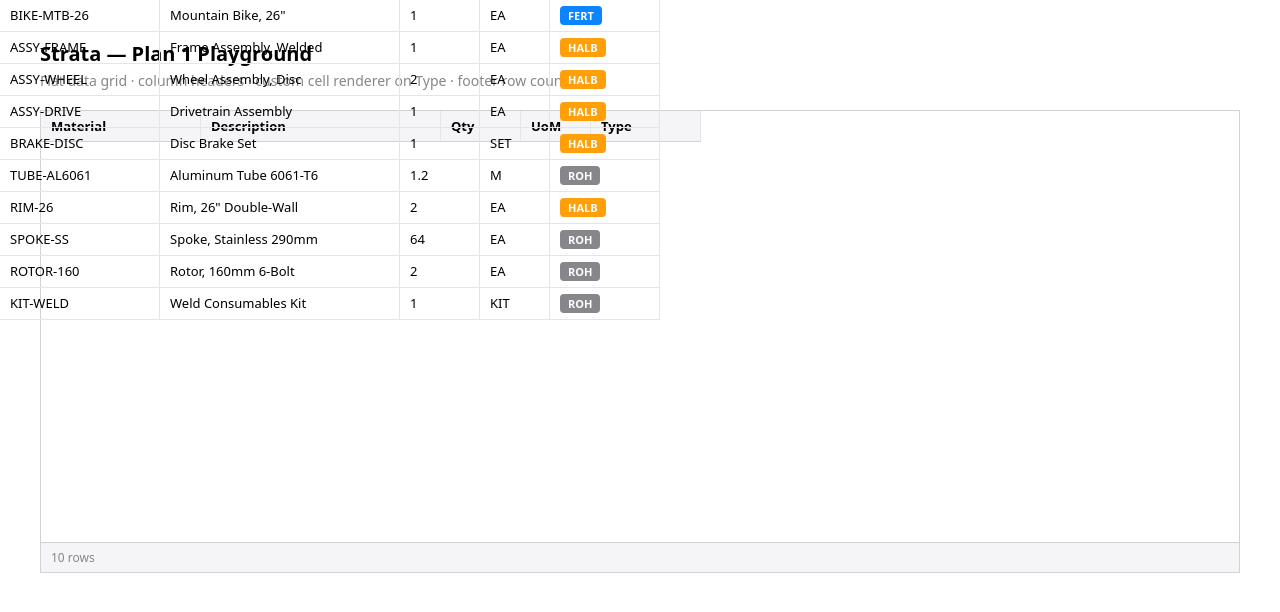
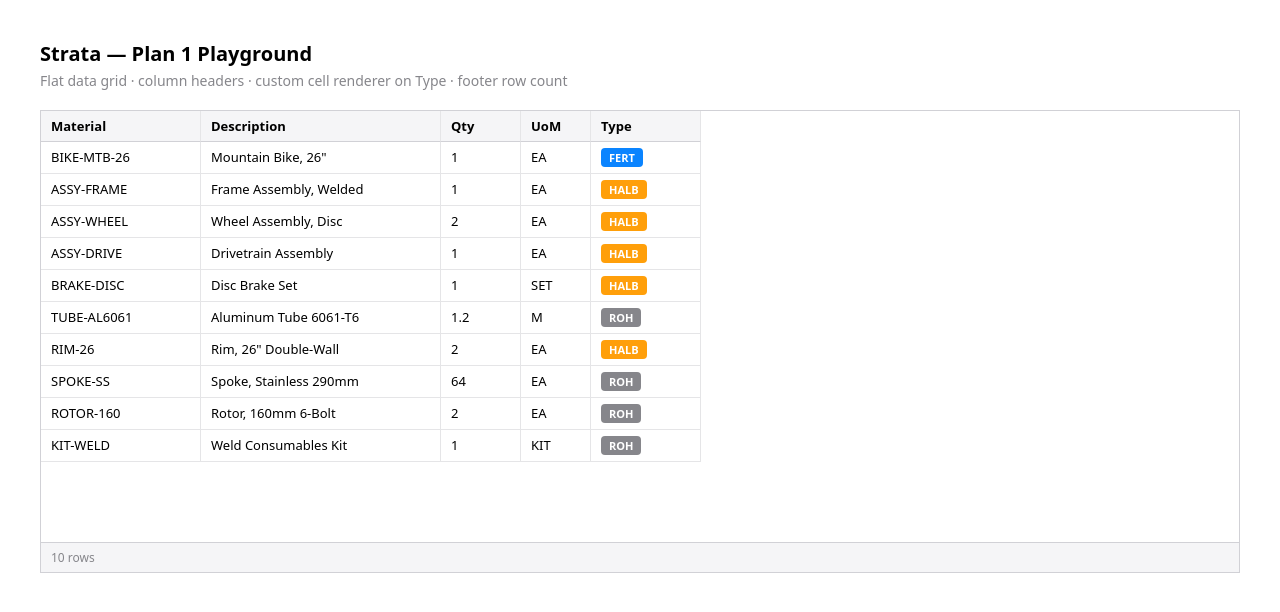
Before and after one commit to vadiraja/strata-grid, a React (Vite) app: page / in a window 1280 px wide. Shown: the top 612 px of the page. Built offline with nearby package versions, Linux system fonts and the light colour scheme.

Commit message:
style: scroll container and virtualization layout

```diff
--- a/src/strata.css
+++ b/src/strata.css
@@ -29,8 +29,12 @@
 }
 
 .strata-body {
-  display: flex;
-  flex-direction: column;
+  overflow-y: auto;
+}
+
+.strata-body-sizer {
+  position: relative;
+  width: 100%;
 }
 
 .strata-row {
```
